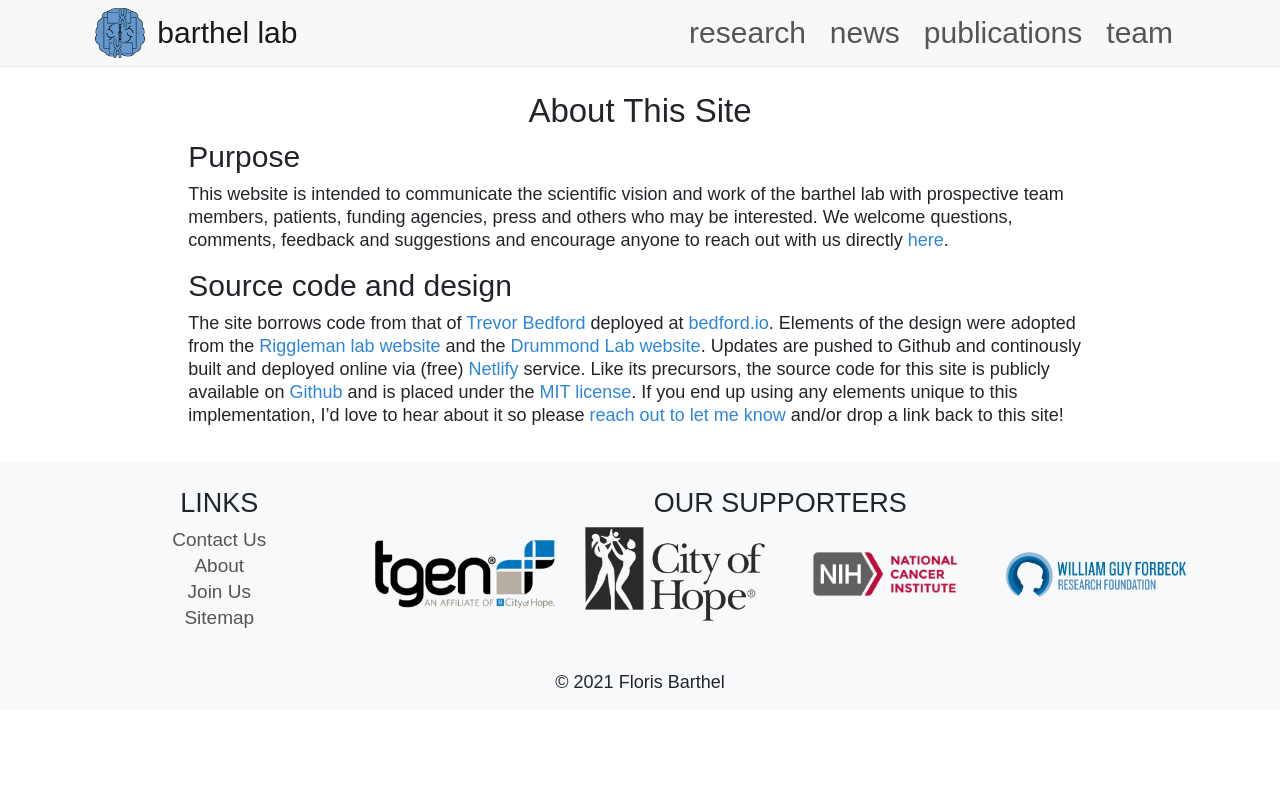
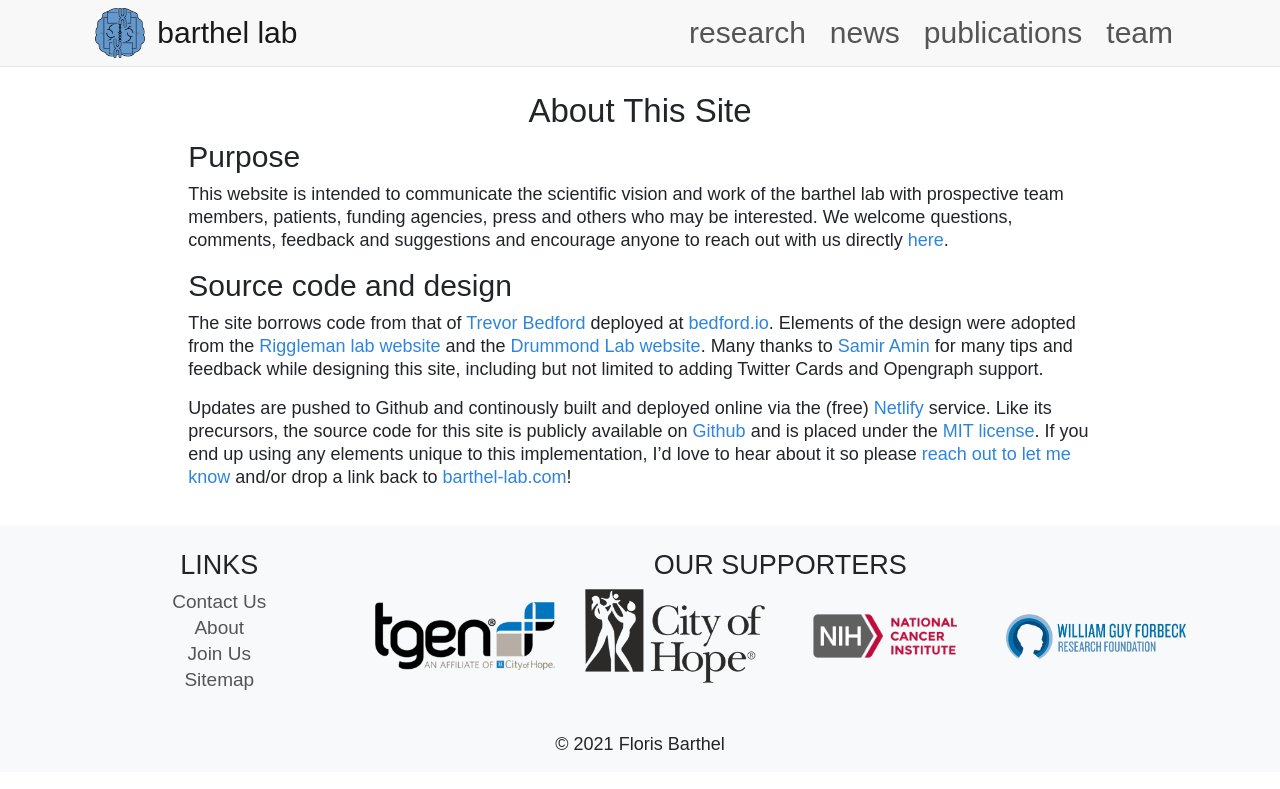
Before and after one commit to fpbarthel/barthel-lab, a Jekyll site: the page built from about.md, in a window 1280 px wide. Shown: the top 789 px of the page. Built offline with Jekyll 4.4.1, drawn with Linux system fonts in a browser that asks for light colours; some web fonts are replaced.

Commit message:
update about

```diff
--- a/about.md
+++ b/about.md
@@ -10,4 +10,6 @@
 This website is intended to communicate the scientific vision and work of the barthel lab with prospective team members, patients, funding agencies, press and others who may be interested. We welcome questions, comments, feedback and suggestions and encourage anyone to reach out with us directly [here](/contact/).
 
 ## Source code and design
-The site borrows code from that of [Trevor Bedford](https://github.com/blab/blotter) deployed at [bedford.io](http://bedford.io). Elements of the design were adopted from the [Riggleman lab website](http://rrgroup.seas.upenn.edu/publications/) and the [Drummond Lab website](http://drummondlab.org/). Updates are pushed to Github and continously built and deployed online via (free) [Netlify](https://www.netlify.com/) service. Like its precursors, the source code for this site is publicly available on [Github](https://github.com/fpbarthel/barthel-lab) and is placed under the [MIT license](https://github.com/fpbarthel/barthel-lab#license). If you end up using any elements unique to this implementation, I'd love to hear about it so please [reach out to let me know](/team/floris-barthel/) and/or drop a link back to this site!
+The site borrows code from that of [Trevor Bedford](https://github.com/blab/blotter) deployed at [bedford.io](http://bedford.io). Elements of the design were adopted from the [Riggleman lab website](http://rrgroup.seas.upenn.edu/publications/) and the [Drummond Lab website](http://drummondlab.org/). Many thanks to [Samir Amin](https://sbamin.com/) for many tips and feedback while designing this site, including but not limited to adding Twitter Cards and Opengraph support.
+
+Updates are pushed to Github and continously built and deployed online via the (free) [Netlify](https://www.netlify.com/) service. Like its precursors, the source code for this site is publicly available on [Github](https://github.com/fpbarthel/barthel-lab) and is placed under the [MIT license](https://github.com/fpbarthel/barthel-lab#license). If you end up using any elements unique to this implementation, I'd love to hear about it so please [reach out to let me know](https://www.barthel-lab.com/team/floris-barthel/) and/or drop a link back to [barthel-lab.com](https://www.barthel-lab.com/)!
```
Also changed, not shown: README.md.
